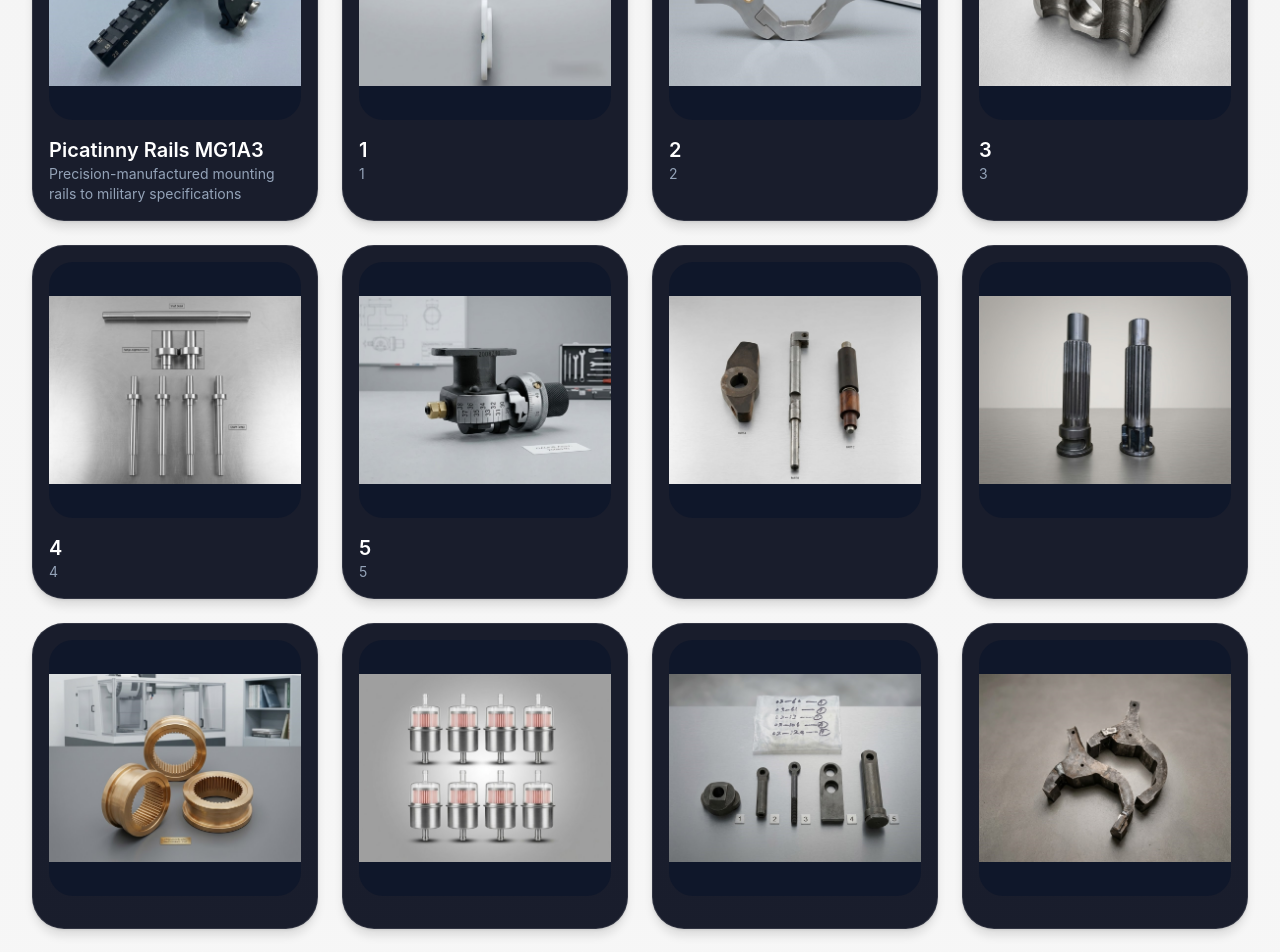
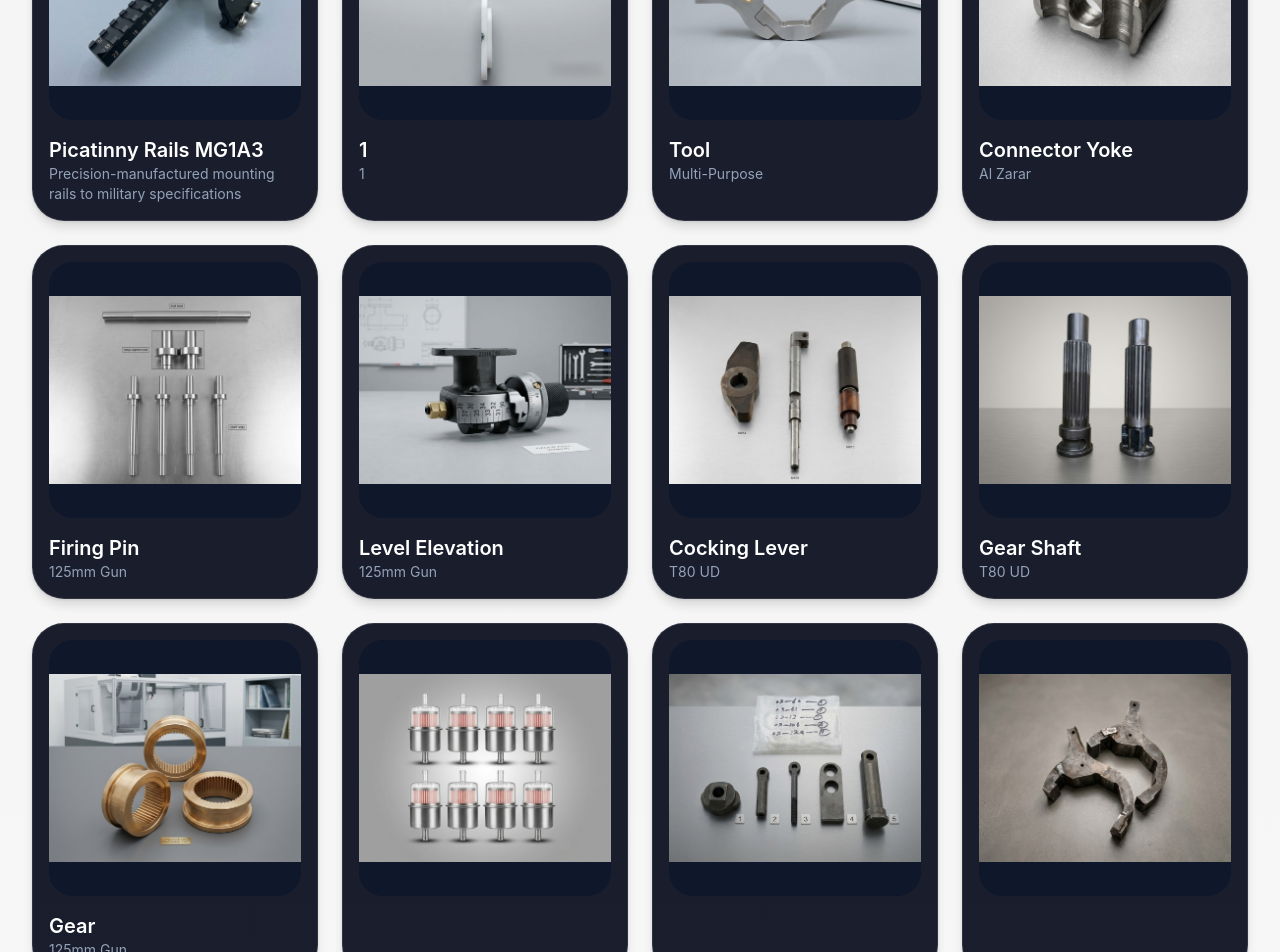
Before and after one commit to shahzaibalinoore-droid/smac, a React (Vite) app: page /products in a window 1280 px wide. Shown: the part 840-1792 px from the top of the page. Built offline with nearby package versions, Linux system fonts and the light colour scheme; no server answers; the HTML template or start-up script is replaced by a standard one; a web font is replaced by a local one.

Commit message:
Update Products.tsx

```diff
--- a/src/pages/Products.tsx
+++ b/src/pages/Products.tsx
@@ -73,44 +73,44 @@ const Products = () => {
     },
     {
       id: "product-5",
-      name: "2",
-      description: "2",
+      name: "Tool",
+      description: "Multi-Purpose",
       image: product5Img,
     },
     {
       id: "product-6",
-      name: "3",
-      description: "3",
+      name: "Connector Yoke",
+      description: "Al Zarar",
       image: product6Img,
     },
     {
       id: "product-7",
-      name: "4",
-      description: "4",
+      name: "Firing Pin",
+      description: "125mm Gun",
       image: product7Img,
     },
     {
       id: "product-8",
-      name: "5",
-      description: "5",
+      name: "Level Elevation",
+      description: "125mm Gun",
       image: product8Img,
     },
     {
       id: "product-9",
-      name: "",
-      description: "",
+      name: "Cocking Lever",
+      description: "T80 UD",
       image: product9Img,
     },
     {
       id: "product-10",
-      name: "",
-      description: "",
+      name: "Gear Shaft",
+      description: "T80 UD",
       image: product10Img,
     },
     {
       id: "product-11",
-      name: "",
-      description: "",
+      name: "Gear",
+      description: "125mm Gun",
       image: product11Img,
     },
     {
@@ -139,8 +139,8 @@ const Products = () => {
     },
     {
       id: "product-15",
-      name: "",
-      description: "",
+      name: "Sleeve",
+      description: "105mm Gun",
       image: product15Img,
     },
     {
@@ -151,8 +151,8 @@ const Products = () => {
     },
     {
       id: "product-17",
-      name: "",
-      description: "",
+      name: "Track Pad",
+      description: "ACP M113",
       image: product17Img,
     },
     {
@@ -163,8 +163,8 @@ const Products = () => {
     },
     {
       id: "product-19",
-      name: "",
-      description: "",
+      name: "Gear",
+      description: "APC M113",
       image: product19Img,
     },
      {
```
